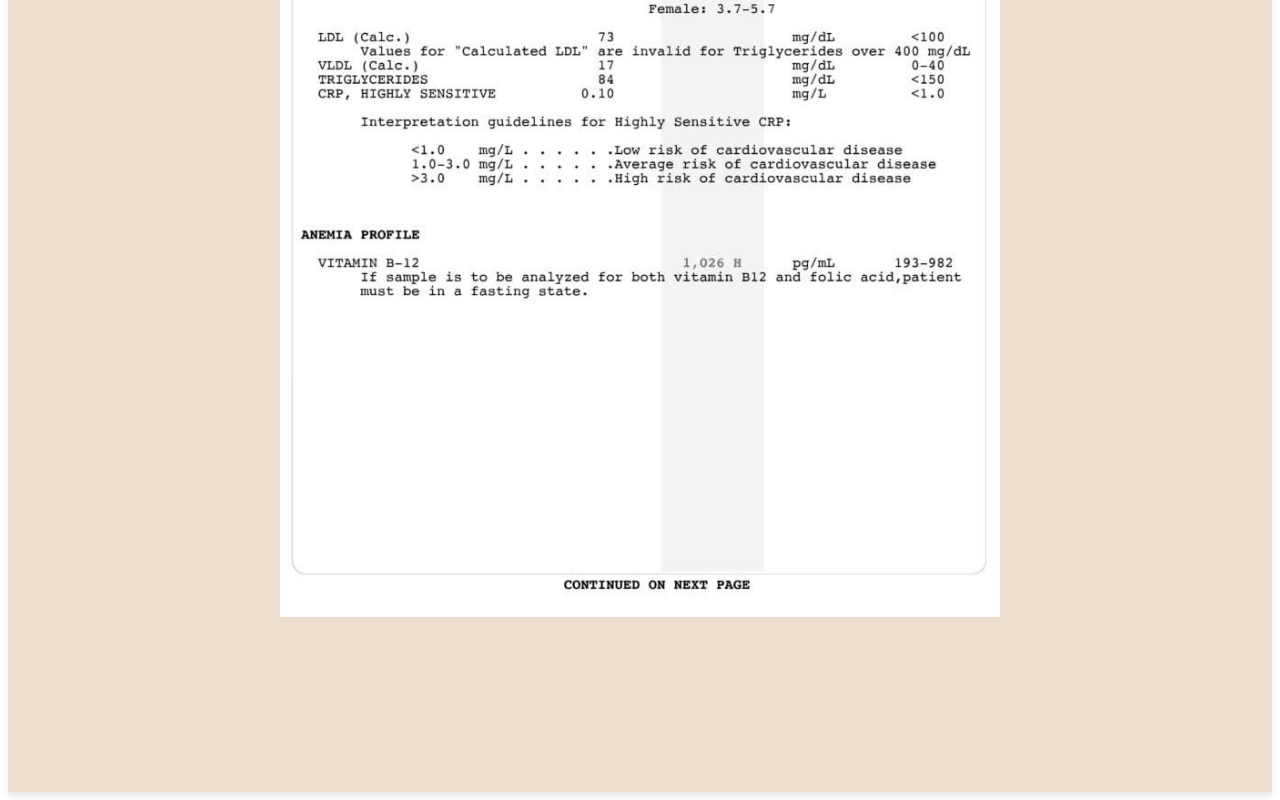
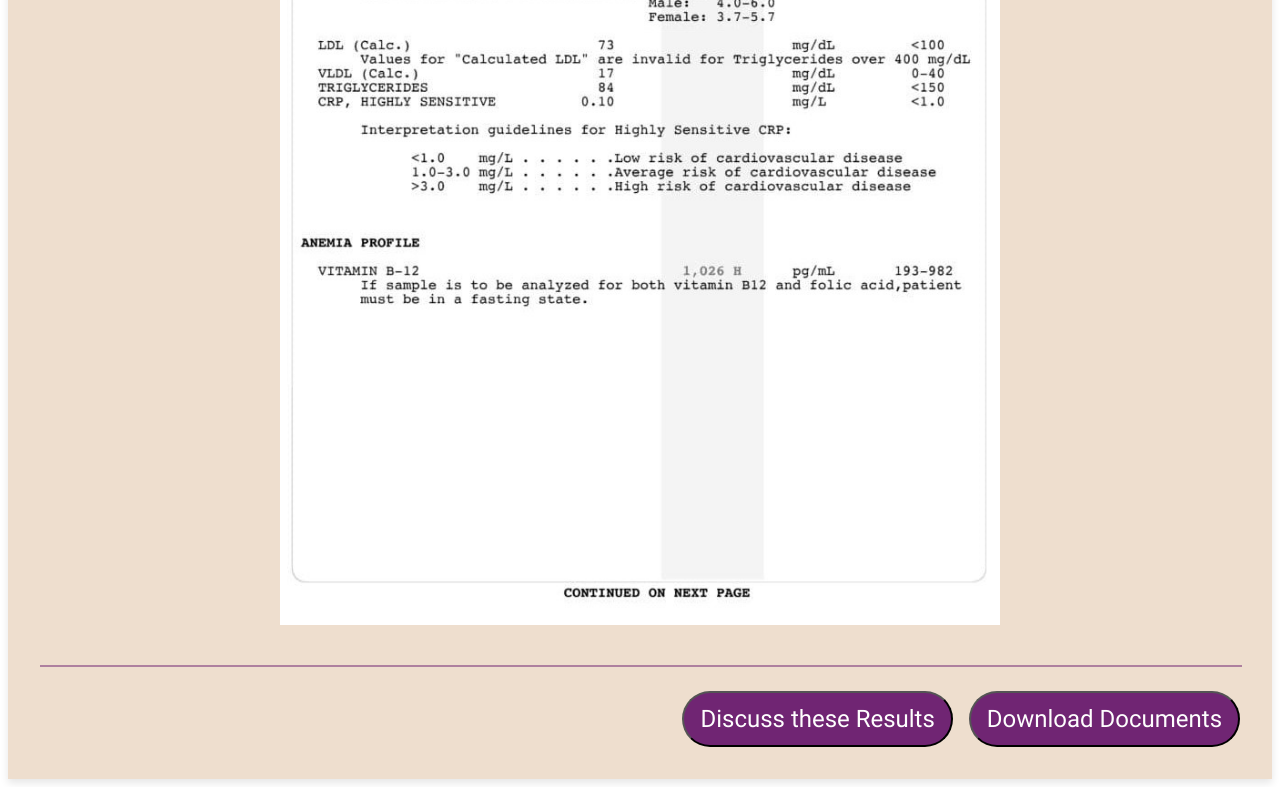
Before and after one commit to m-capone1/OneHealth, a React (Vite) app in the folder client/: page / in a window 1280 px wide. Shown: the part 400-1200 px from the top of the page. Built offline with nearby package versions, Linux system fonts and the light colour scheme; no server answers.

Commit message:
add more styling and ai div

```diff
--- a/client/src/pages/RecordDetailsPage/RecordDetailsPage.jsx
+++ b/client/src/pages/RecordDetailsPage/RecordDetailsPage.jsx
@@ -3,13 +3,15 @@ import { useState, useEffect } from 'react';
 import axios from 'axios';
 import bloodwork from '../../assets/images/bloodwork3.jpg';
 import arrow from '../../assets/icons/down-arrow.png';
+import stars from '../../assets/icons/stars.png';
 
 export default function RecordDetailsPage() {
     const [showDetails, setShowDetails] = useState(false);
     const [content, setContent]= useState({});
+    const [isCotnent, setIsContent] = useState(false);
 
     const openAIUrl = "http://localhost:8080/generate-content";
-    let prompt = "Explain what the different blood types are."
+    let prompt = "Explain to an average person what a cholesterol result of 145 means for someones health."
 
     useEffect(()=> {
         const fetchContent = async() => {
@@ -30,7 +32,7 @@ export default function RecordDetailsPage() {
     };
 
     const handleGenerate = () => {
-
+        setIsContent(!isCotnent);
     }
 
     return (
@@ -61,12 +63,32 @@ export default function RecordDetailsPage() {
                 )}
             </div>
             <div className='details__layout'>
+                {isCotnent ? (
+                        <div className='details__ai-content'>
+                            <div>
+                            <div className='details__insights'>
+                                Ai Insights
+                                <img src={stars} alt="ai-stars" className='details__ai-img'></img>
+                            </div>
+                            <div className='details__ai-response'>
+                                {content}
+                            </div>
+                            </div>
+                        </div>
+                    ) : (
+                        <div className='details__empty'></div>
+                    )}
                 <img
                     src={bloodwork}
                     onClick={handleGenerate}
                     className='details__img'
                     alt="bloodwork"
                 />
+                <hr className='details__hr'></hr>
+                <div className='details__buttons'>
+                    <button className='details__button'>Discuss these Results</button>
+                    <button className='details__button'>Download Documents</button>
+                </div>
             </div>
         </section>
     );
--- a/client/src/pages/RecordDetailsPage/RecordDetailsPage.scss
+++ b/client/src/pages/RecordDetailsPage/RecordDetailsPage.scss
@@ -1,7 +1,7 @@
 @use '../../styles/partials/variables' as *;
 
 .details {
-    height: 70rem;
+    height: auto;
     align-items: center;
     background-color: $almond;
     padding: 2rem;
@@ -71,11 +71,60 @@
     &__layout {
         display: flex;
         justify-content: center;
+        flex-direction: column;
+        align-items: center;
+    }
+
+    &__insights {
+        display: flex;
+        font-size: 1.25rem;
+        font-weight: 600;
+    }
+
+    &__ai-content {
+        background-color: $white;
+        padding: 1rem;
+        border-radius: 1rem;
+        border: 2px solid $umber;
+        box-shadow: 2px 2px rgba($umber, 0.5);
+    }
+
+    &__ai-img {
+        width: 1.25rem;
+        margin-left: 0.25rem;
+    }
+
+    &__ai-response {
+        font-size: 1.25rem;
+        padding: 1rem 1rem;
     }
 
     &__img {
         width: 45rem;
-        padding-top: 5rem;
+        padding: 2rem 0;
+    }
+
+    &__hr {
+        border: 1px solid rgb($finn, 0.5);
+        width: 100%;
+    }
+
+    &__buttons {
+        display: flex;
+        gap: 1rem;
+        border:none;
+        margin-top: 1rem;
+        align-self: flex-end;
+    }
+
+    &__button {
+        height: 3.5rem;
+        font-size: 1.5rem;
+        border-radius: 3rem;
+        font-family: 'Roboto-Regular', sans-serif;
+        background-color: $finn;
+        color: $white;
+        padding: 0 1rem;
     }
 }
 
```
Also changed, not shown: client/src/assets/icons/stars.png (added).
